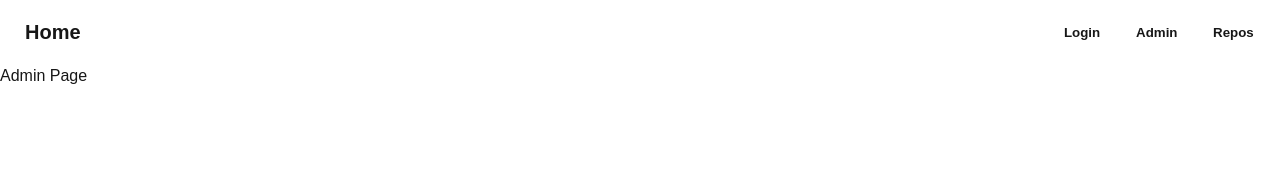
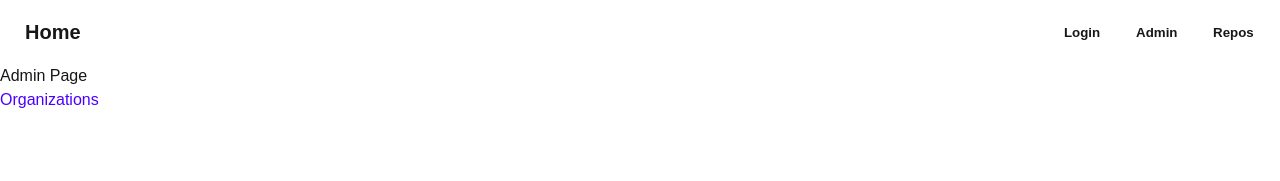
Before and after one commit to HeavenManySugar/orangejuice, a Next.js app: page /admin in a window 1280 px wide. Shown: the top 181 px of the page. Built offline with nearby package versions, Linux system fonts and the light colour scheme.

Commit message:
Add link to Organizations page in Admin panel for improved navigation

```diff
--- a/app/admin/page.tsx
+++ b/app/admin/page.tsx
@@ -1,7 +1,10 @@
+import Link from "next/link";
+
 export default function Admin() {
     return (
         <div>
             <h1>Admin Page</h1>
+            <Link href="/admin/orgs" className="link-primary">Organizations</Link>
         </div>
     );
 };
```
